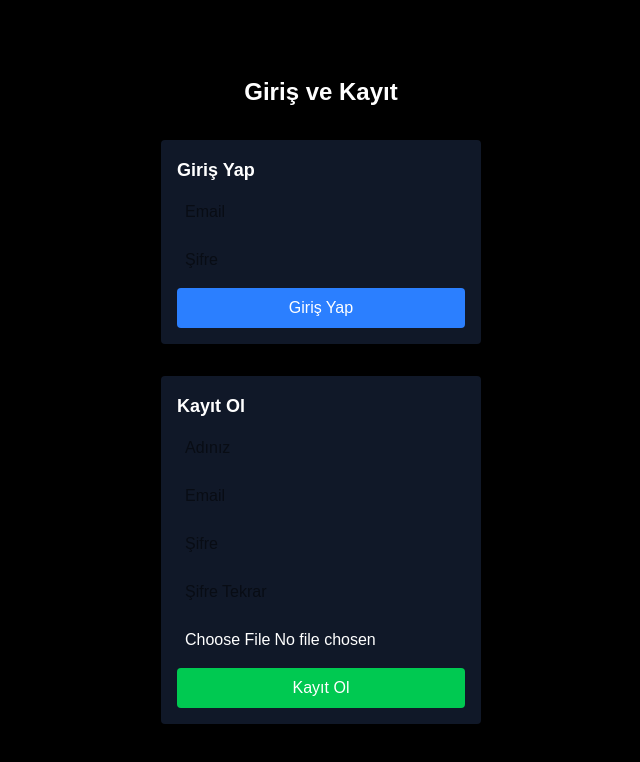
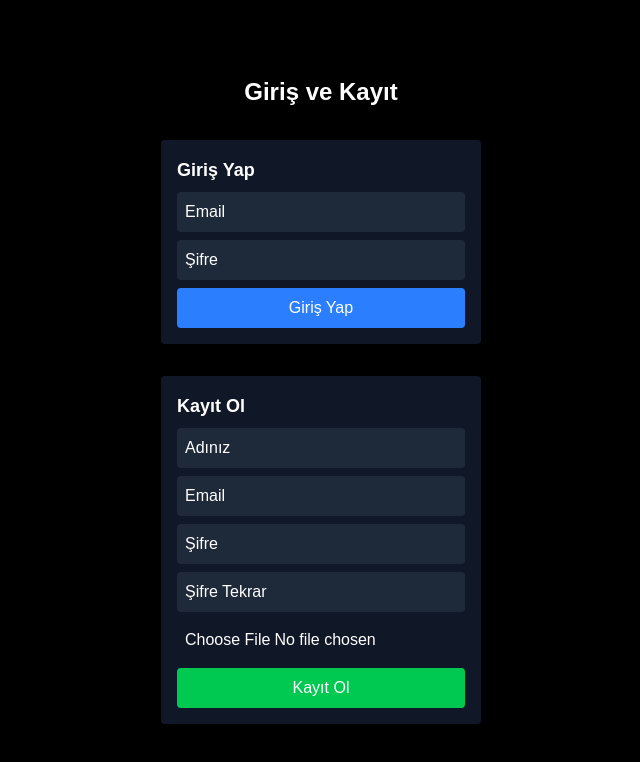
Before and after one commit to bercemm/qrmatch, a Next.js app: page /auth in a window 1280 px wide. Shown: the top 762 px of the page, without its empty margins (319-959 px from the left). Built offline with nearby package versions, Linux system fonts and the light colour scheme.

Commit message:
güncelleme

```diff
--- a/src/app/auth/page.tsx
+++ b/src/app/auth/page.tsx
@@ -28,7 +28,8 @@ export default function AuthPage() {
     if (error) {
       alert("Giriş hatası: " + error.message)
     } else {
-      router.push("/home") // ✅ sadece girişte yönlendir
+      // ✅ giriş yapınca yönlendir
+      router.push("/lobby")
     }
   }
 
@@ -43,6 +44,7 @@ export default function AuthPage() {
 
     let avatarUrl = null
 
+    // ✅ avatarı önce storage'a yükle
     if (avatar) {
       const fileExt = avatar.name.split(".").pop()
       const fileName = `${Date.now()}.${fileExt}`
@@ -64,9 +66,16 @@ export default function AuthPage() {
       avatarUrl = publicUrlData.publicUrl
     }
 
-    const { data, error } = await supabase.auth.signUp({
+    // ✅ kullanıcıyı oluştur
+    const { error } = await supabase.auth.signUp({
       email: registerEmail,
       password: registerPassword,
+      options: {
+        data: {
+          username: username,
+          avatar_url: avatarUrl,
+        },
+      },
     })
 
     if (error) {
@@ -74,16 +83,7 @@ export default function AuthPage() {
       return
     }
 
-    const { data: user } = await supabase.auth.getUser()
-
-    if (user?.user) {
-      await supabase.from("profiles").insert({
-        id: user.user.id,
-        username: username,
-        avatar_url: avatarUrl,
-      })
-    }
-
+    // ✅ otomatik giriş yerine mesaj göster
     alert("Kayıt başarılı! Şimdi giriş yapabilirsiniz ✅")
   }
 
@@ -99,14 +99,14 @@ export default function AuthPage() {
           placeholder="Email"
           value={loginEmail}
           onChange={(e) => setLoginEmail(e.target.value)}
-          className="p-2 rounded text-black"
+          className="p-2 rounded text-white placeholder-white bg-gray-800"
         />
         <input
           type="password"
           placeholder="Şifre"
           value={loginPassword}
           onChange={(e) => setLoginPassword(e.target.value)}
-          className="p-2 rounded text-black"
+          className="p-2 rounded text-white placeholder-white bg-gray-800"
         />
         <button
           onClick={handleSignIn}
@@ -127,28 +127,31 @@ export default function AuthPage() {
           placeholder="Adınız"
           value={username}
           onChange={(e) => setUsername(e.target.value)}
-          className="p-2 rounded text-black"
+          className="p-2 rounded text-white placeholder-white bg-gray-800"
         />
         <input
           type="email"
           placeholder="Email"
           value={registerEmail}
           onChange={(e) => setRegisterEmail(e.target.value)}
-          className="p-2 rounded text-black"
+          className="p-2 rounded text-white placeholder-white bg-gray-800"
+
         />
         <input
           type="password"
           placeholder="Şifre"
           value={registerPassword}
           onChange={(e) => setRegisterPassword(e.target.value)}
-          className="p-2 rounded text-black"
+          className="p-2 rounded text-white placeholder-white bg-gray-800"
+
         />
         <input
           type="password"
           placeholder="Şifre Tekrar"
           value={confirmPassword}
           onChange={(e) => setConfirmPassword(e.target.value)}
-          className="p-2 rounded text-black"
+          className="p-2 rounded text-white placeholder-white bg-gray-800"
+
         />
         <input
           type="file"
```
